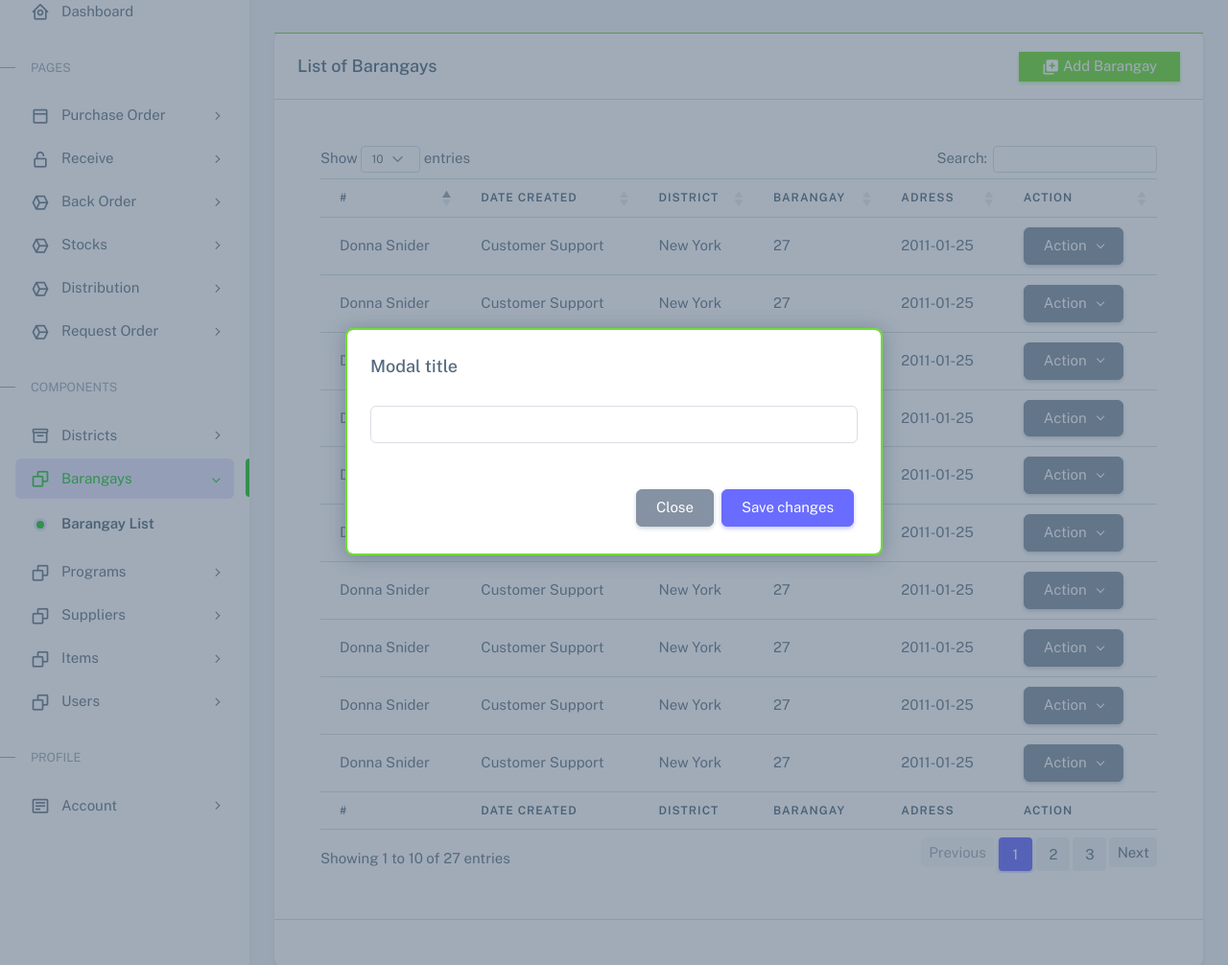
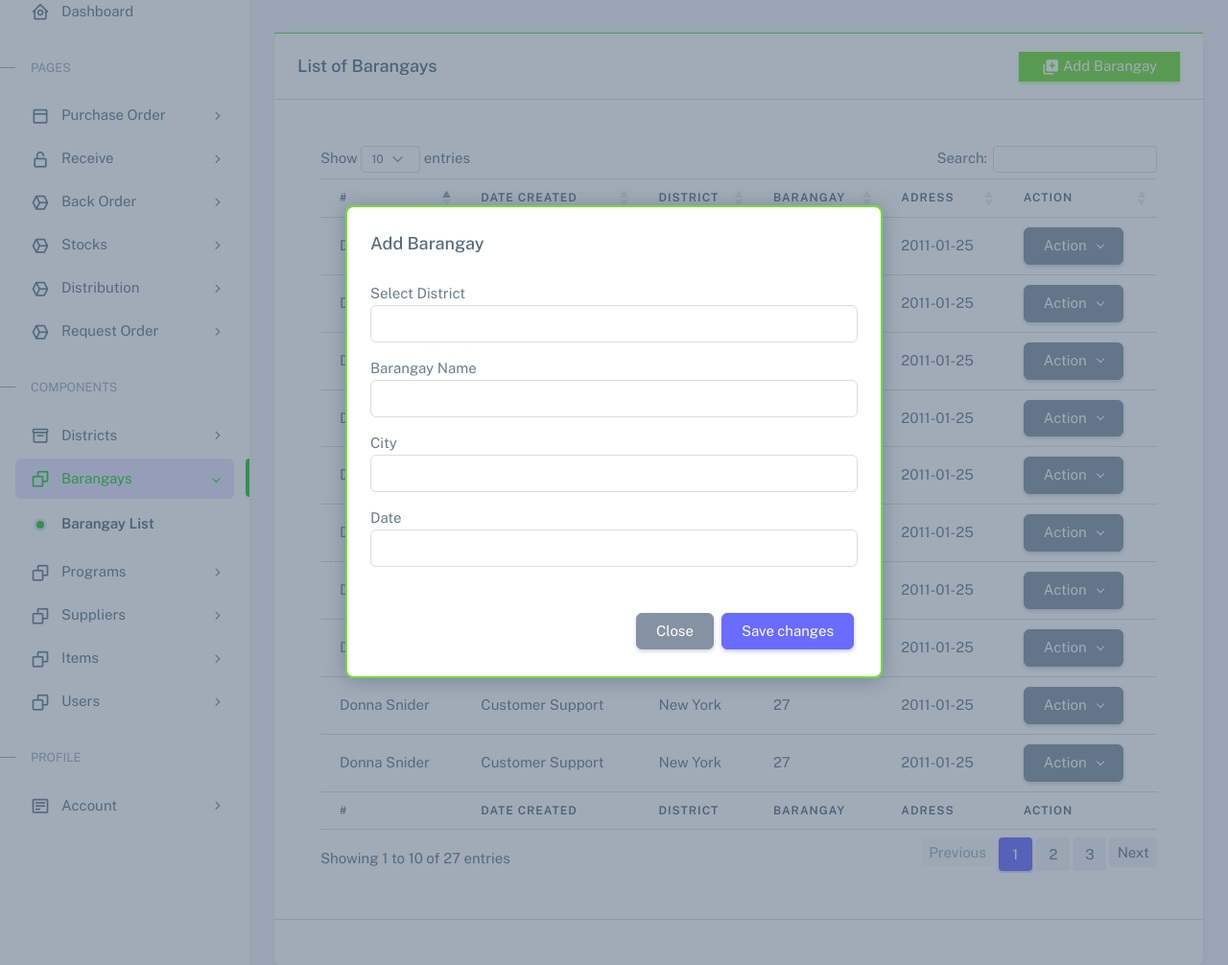
Before and after one commit to Curlybites/QCU_Health_Distribution, a PHP site: page /Health_Department/Barangay_list.php in a window 1280 px wide, after a click on "Add Barangay". Shown: the part 146-1152 px from the top of the page at 96% size. Run offline with PHP 8.4, Linux system fonts and the light colour scheme.

Commit message:
Update Barangay_list

```diff
--- a/Health_Department/Barangay_list.php
+++ b/Health_Department/Barangay_list.php
@@ -363,13 +363,39 @@ include '../components/header.php';
                         <div class="modal-dialog modal-dialog-centered" >
                             <div class="modal-content border border-success border-2">
                             <div class="modal-header">
-                                <h1 class="modal-title fs-5" id="exampleModalLabel">Modal title</h1>
+                                <h1 class="modal-title fs-5" id="exampleModalLabel">Add Barangay</h1>
                             </div>
                             <div class="modal-body">
 
-                            <div class="input-group mb-3">
-                                <input type="text" class="form-control" aria-label="Sizing example input" aria-describedby="inputGroup-sizing-default">
+                            <div class="add_barangay_content">
+                                <span>Select District</span>
+                                <div class="input-group mb-3">
+                                    <input type="text" class="form-control" aria-label="Sizing example input" aria-describedby="inputGroup-sizing-default">
+                                </div>
                             </div>
+
+                            <div class="add_barangay_content">
+                                <span>Barangay Name</span>
+                                <div class="input-group mb-3">
+                                    <input type="text" class="form-control" aria-label="Sizing example input" aria-describedby="inputGroup-sizing-default">
+                                </div>
+                            </div>
+
+                            <div class="add_barangay_content">
+                                <span>City</span>
+                                <div class="input-group mb-3">
+                                    <input type="text" class="form-control" aria-label="Sizing example input" aria-describedby="inputGroup-sizing-default">
+                                </div>
+                            </div>
+
+                            <div class="add_barangay_content">
+                                <span>Date</span>
+                                <div class="input-group mb-3">
+                                    <input type="text" class="form-control" aria-label="Sizing example input" aria-describedby="inputGroup-sizing-default">
+                                </div>
+                            </div>
+
+
 
 
                             </div>
```
